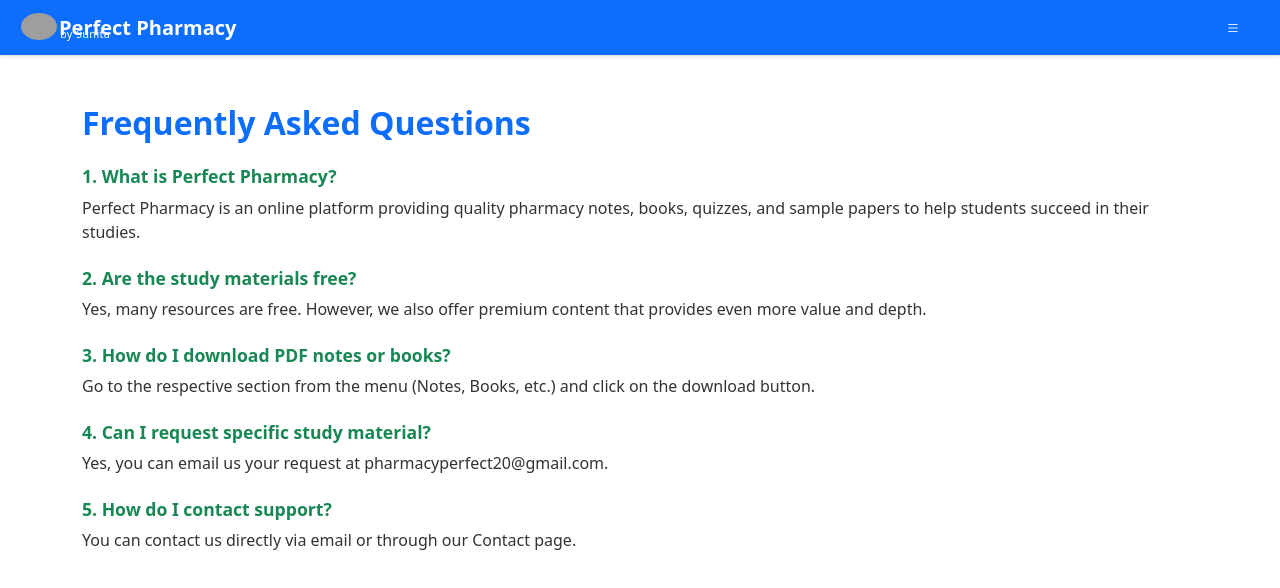
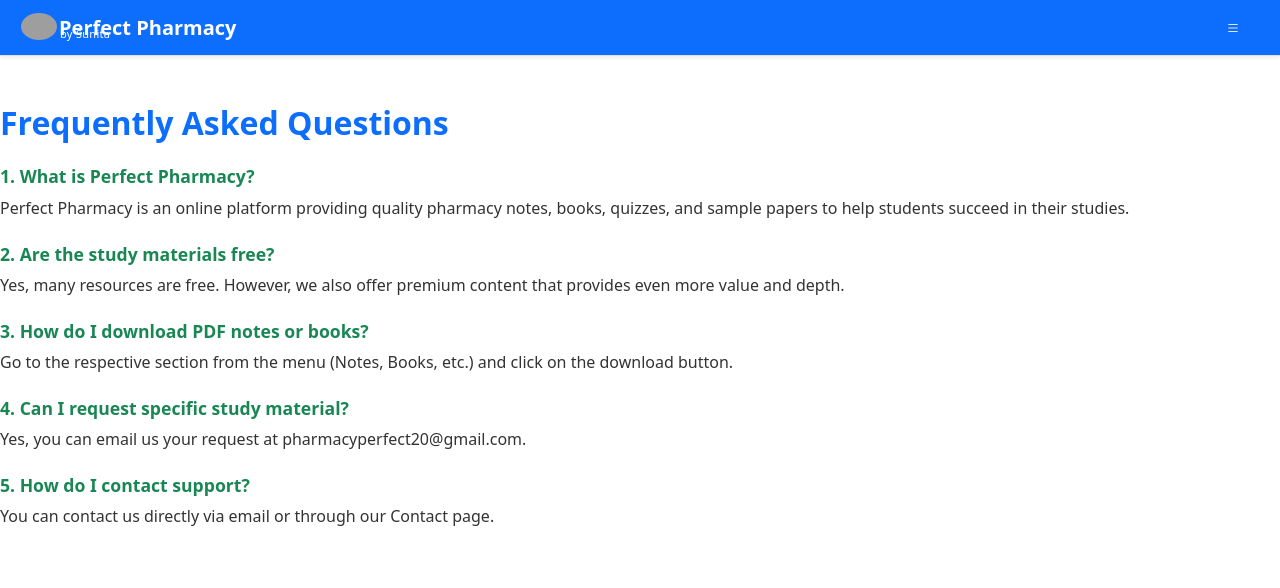
Before and after one commit to Raju-sen005/P-Notes, a React (Create React App) app in the folder frontend/: page /faqs in a window 1280 px wide. Shown: the top 588 px of the page. Built offline with nearby package versions, Linux system fonts and the light colour scheme; grey boxes are pictures that could not be loaded.

Commit message:
Update Faq.js

```diff
--- a/frontend/src/pages/Faq.js
+++ b/frontend/src/pages/Faq.js
@@ -41,7 +41,7 @@ const FAQs = () => {
 
   return (
     <motion.div
-      className="container py-5 faq-page"
+      className="containe py-5 faq-page"
       initial="hidden"
       whileInView="visible"
       viewport={{ once: true, amount: 0.2 }}
```
